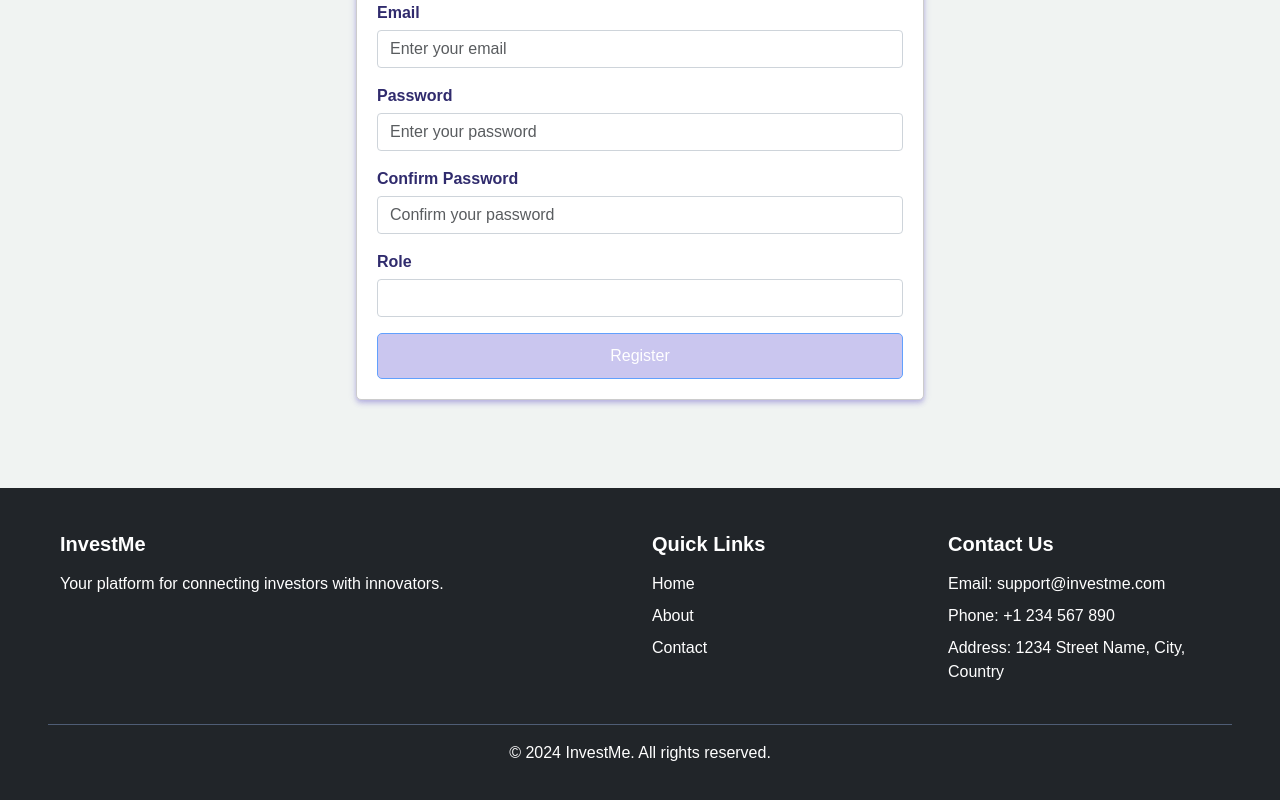
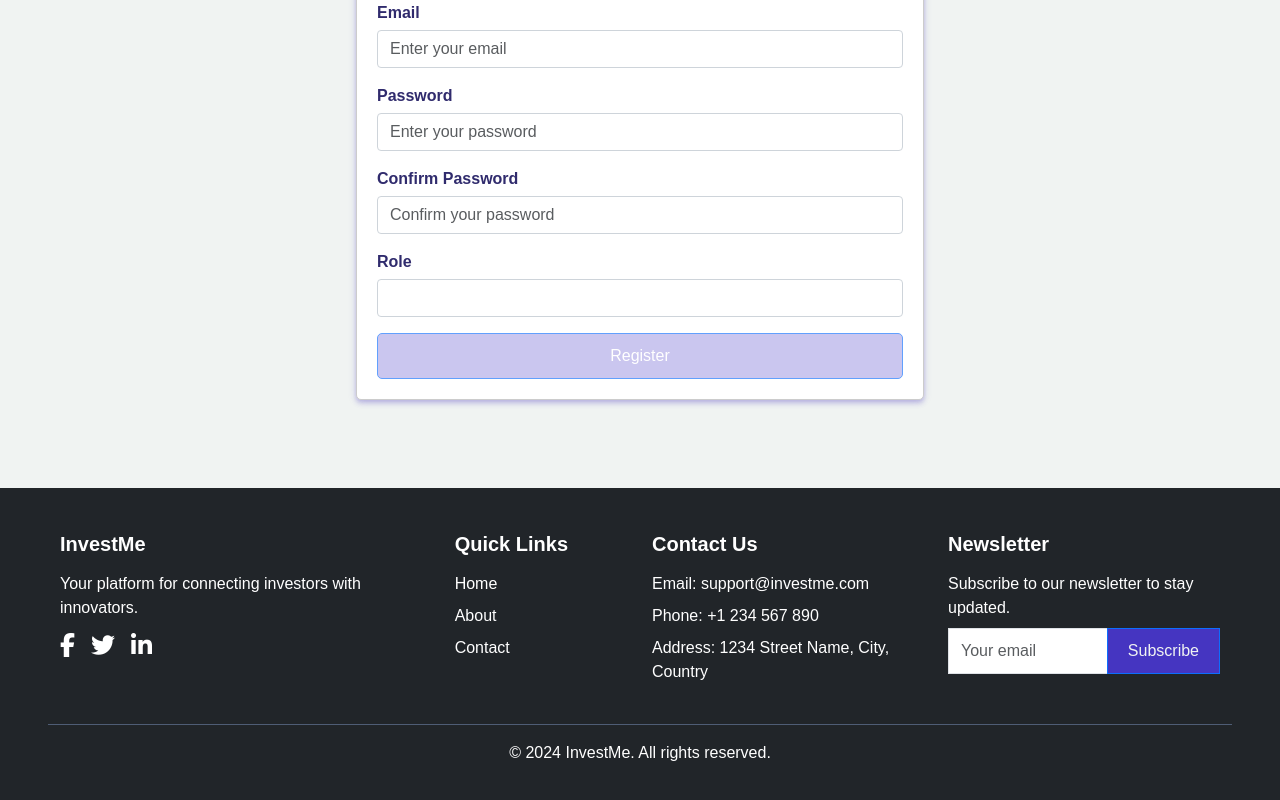
Before and after one commit to Abdalwanees/InvestMe, an Angular app: page /auth/register in a window 1280 px wide. Shown: the part 314-1114 px from the top of the page. Built offline with nearby package versions, Linux system fonts and the light colour scheme; a web font is replaced by a local one.

Commit message:
createing footer

```diff
--- a/src/app/Components/footer/footer.component.html
+++ b/src/app/Components/footer/footer.component.html
@@ -1,11 +1,16 @@
 <footer class="footer bg-dark text-white mt-5 py-4">
     <div class="container">
       <div class="row">
-        <div class="col-md-6">
+        <div class="col-md-4">
           <h5>InvestMe</h5>
           <p>Your platform for connecting investors with innovators.</p>
+          <div class="social-icons">
+            <a href="https://facebook.com" target="_blank"><i class="fab fa-facebook-f"></i></a>
+            <a href="https://twitter.com" target="_blank"><i class="fab fa-twitter"></i></a>
+            <a href="https://linkedin.com" target="_blank"><i class="fab fa-linkedin-in"></i></a>
+          </div>
         </div>
-        <div class="col-md-3">
+        <div class="col-md-2">
           <h5>Quick Links</h5>
           <ul class="list-unstyled">
             <li><a href="/" class="text-white">Home</a></li>
@@ -21,6 +26,18 @@
             <li>Address: 1234 Street Name, City, Country</li>
           </ul>
         </div>
+        <div class="col-md-3">
+          <h5>Newsletter</h5>
+          <p>Subscribe to our newsletter to stay updated.</p>
+          <form>
+            <div class="input-group">
+              <input type="email" class="form-control" placeholder="Your email">
+              <div class="input-group-append">
+                <button class="btn btn-primary" type="button">Subscribe</button>
+              </div>
+            </div>
+          </form>
+        </div>
       </div>
       <div class="row mt-4">
         <div class="col text-center">
--- a/src/app/Components/footer/footer.component.scss
+++ b/src/app/Components/footer/footer.component.scss
@@ -29,6 +29,28 @@
       }
     }
 
+    .social-icons {
+      a {
+        color: #fff;
+        margin-right: 1rem;
+        font-size: 1.5rem;
+
+        &:hover {
+          color: #007bff;
+        }
+      }
+    }
+
+    .input-group {
+      .form-control {
+        border-radius: 0;
+      }
+
+      .btn {
+        border-radius: 0;
+      }
+    }
+
     .row.mt-4 {
       border-top: 1px solid #4f5d75;
       padding-top: 1rem;
```
Also changed, not shown: 6 other files (tests, documents, lock files or other folders).
